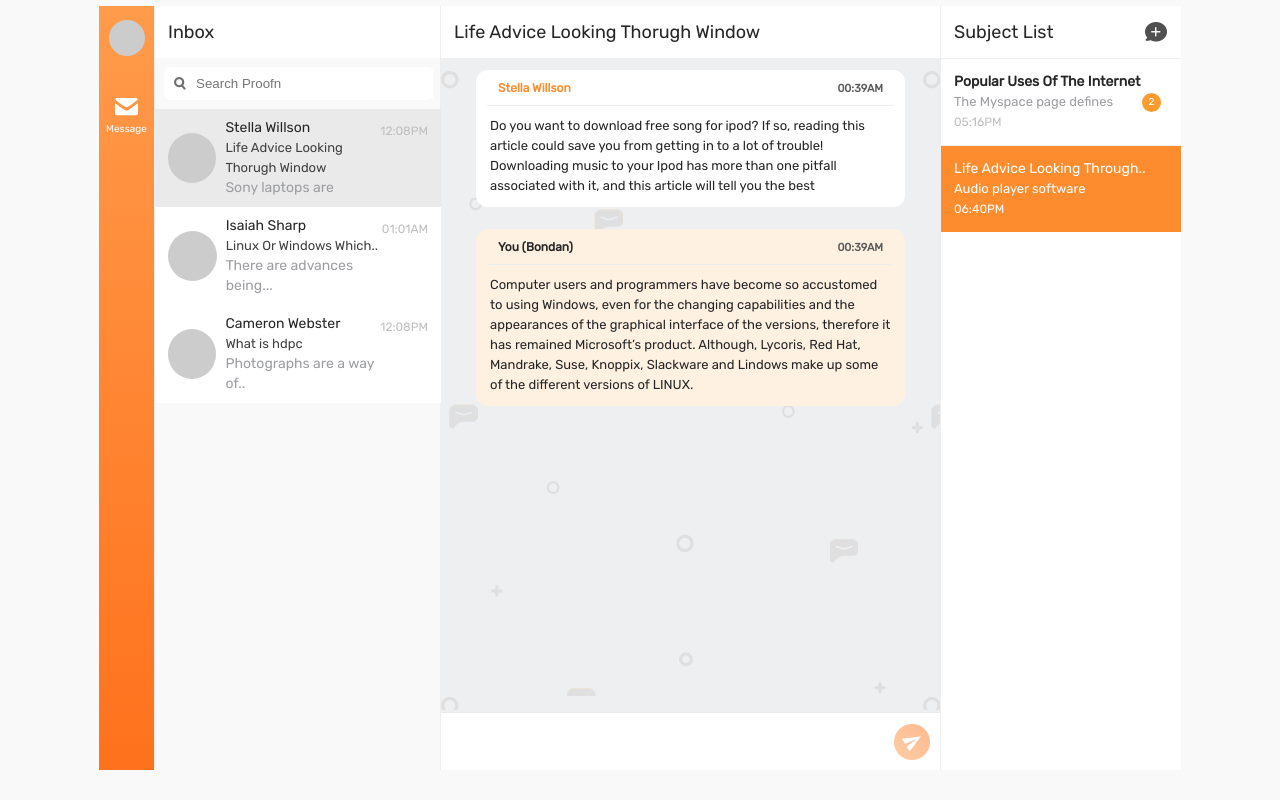
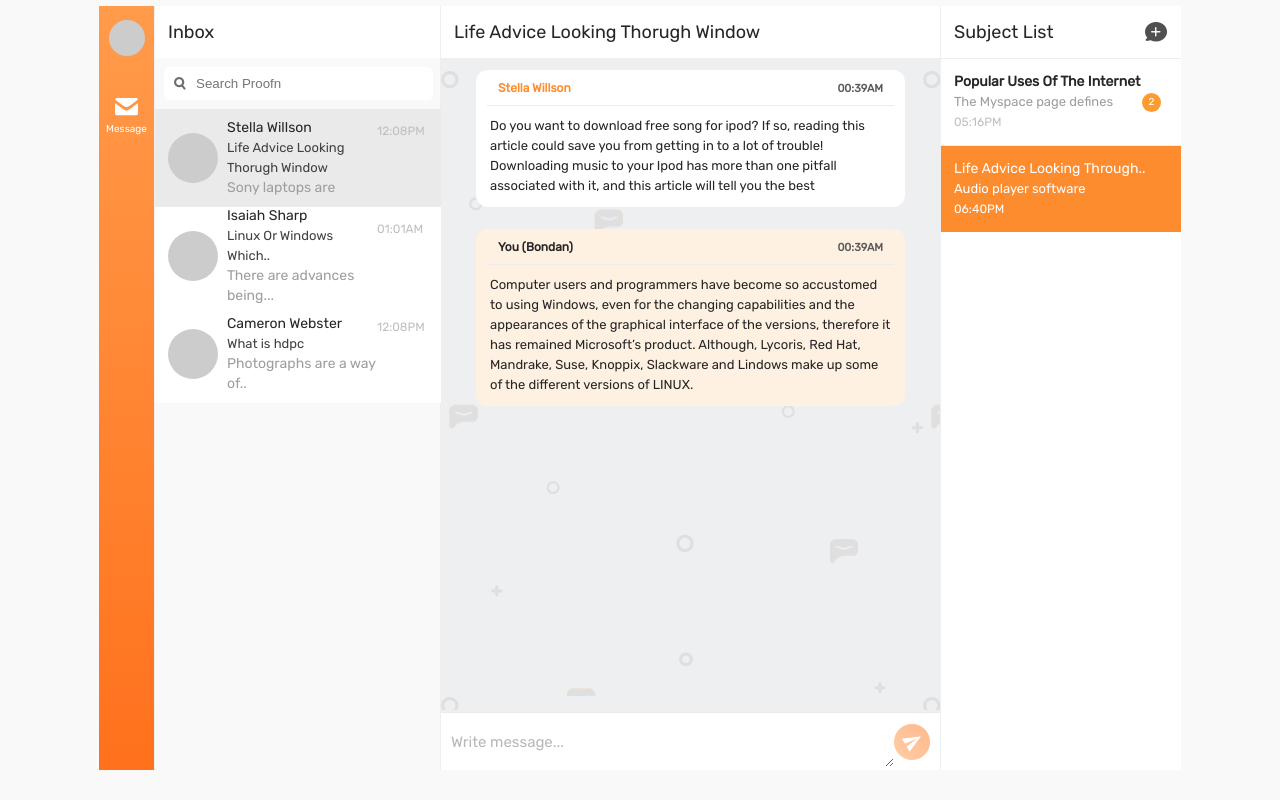
Before and after one commit to fahmifan/chat-app, a React (Create React App) app: page / in a window 1280 px wide. Both pictures are taken after a click on the element 298 px from the left and 158 px from the top of the page. Built offline with nearby package versions, Linux system fonts and the light colour scheme.

Commit message:
change input to textArea for chat

```diff
--- a/src/components/InboxCard.js
+++ b/src/components/InboxCard.js
@@ -38,7 +38,7 @@ const PersonDetail = styled.div`
   height: 100%;
   flex-direction: column;
   justify-content: center;
-  width: 160px;
+  width: 150px;
   box-sizing: border-box;
 `
 
--- a/src/container/Message/Inbox.js
+++ b/src/container/Message/Inbox.js
@@ -51,7 +51,7 @@ export class Inbox extends React.Component {
 
         <SearchBox>
             <SearchIcon src={icSearch} />
-            <SearchInput onChange={(e) => searchInputHandler(e)} value={searchValue}  placeholder="Search Proofn" />
+            <SearchInput onChange={(e) => searchInputHandler(e)} value={searchValue} placeholder="Search Proofn" />
           </SearchBox>
 
           {inboxes && inboxes.map(inbox => (
--- a/src/container/Message/Message.js
+++ b/src/container/Message/Message.js
@@ -80,14 +80,19 @@ const ChatInputBox = styled.div`
   border-top: 1px solid #eaeaea;
 `
 
-const ChatInput = styled.input`
+const ChatInput = styled.textarea`
   box-sizing: border-box;
+  font-family: 'Rubik', sans-serif;
   width: 452px;
   border: none;
   height: 50px;
-
+  font-size: 15px;
+  padding-top: 16px;
   &:focus {
     outline: none;
+  }
+  ::placeholder {
+    color: #b8b8b8;
   }
 `
 
@@ -325,7 +330,8 @@ export class Message extends React.Component {
 
           {/* inboxId -1 should be invalid, so it will hide the chat input */}
           {selected.inboxId !== -1 && <ChatInputBox>
-            <ChatInput onChange={(e) => this.chatInputHandler(e)} value={chatInput} />
+            <ChatInput placeholder="Write message..."
+              onChange={(e) => this.chatInputHandler(e)} value={chatInput} />
             <ChatSend src={icSendEnable}
               onClick={() => this.chatSendHandler()} />
           </ChatInputBox> }
```
